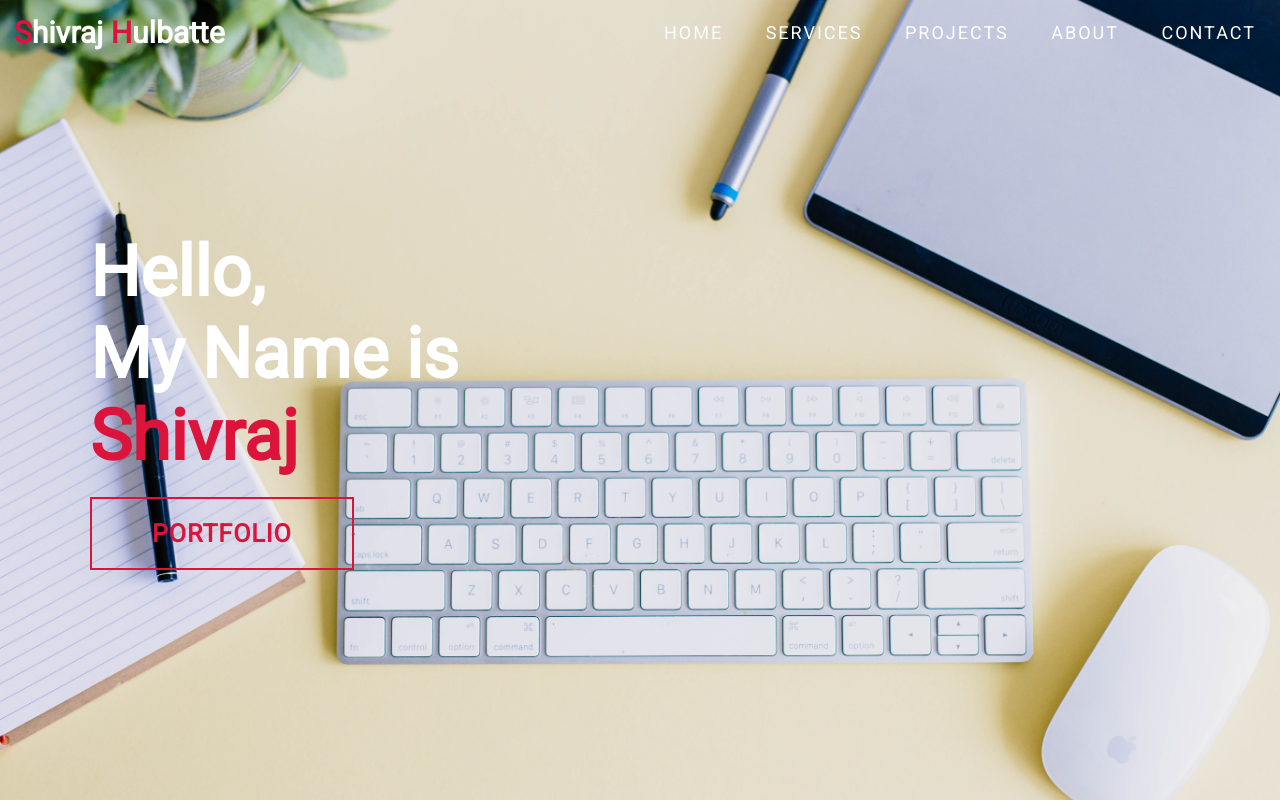
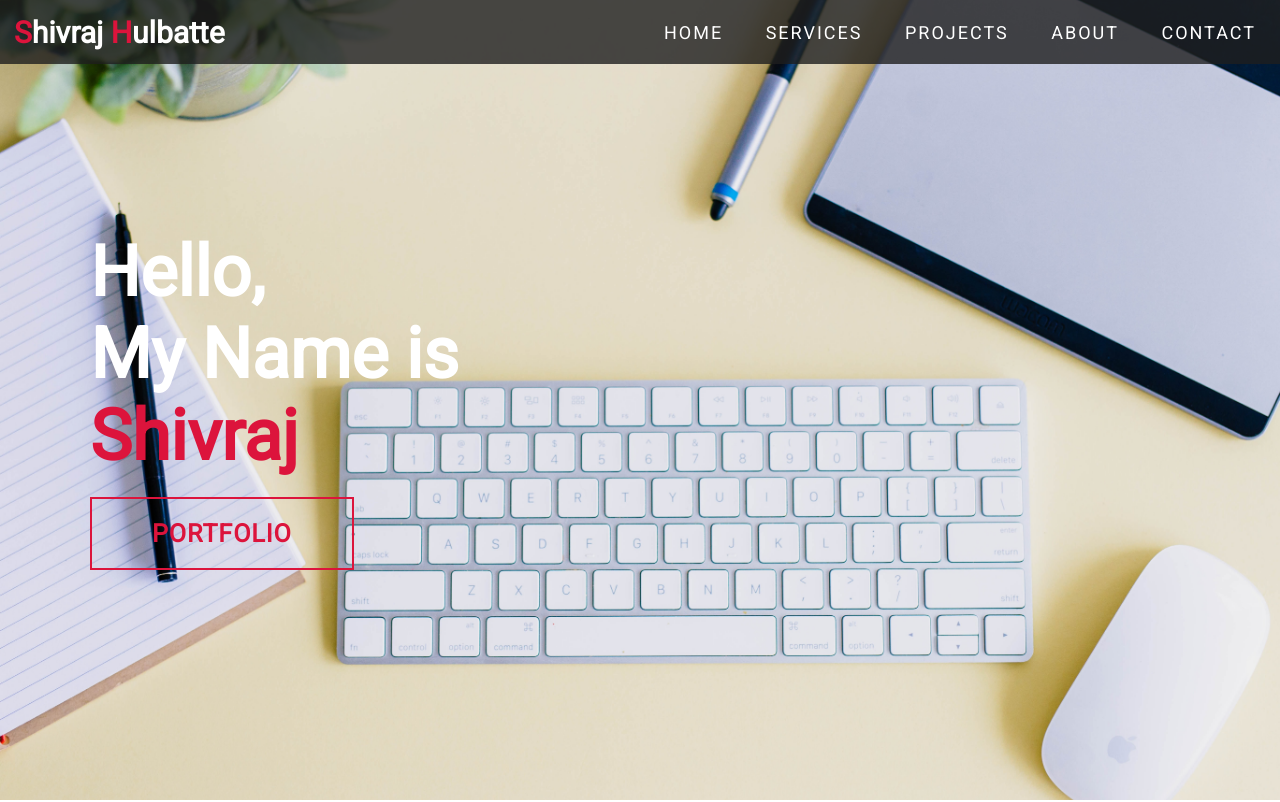
Before and after one commit to shivrajpro/portfolio-template-1, a plain HTML site: page index.html in a window 1280 px wide. Shown: the top 802 px of the page. Drawn offline with Linux system fonts and the light colour scheme.

Commit message:
adding improvements

```diff
--- a/app.js
+++ b/app.js
@@ -14,7 +14,7 @@ document.addEventListener('scroll', ()=>{
     if(scroll_position > 250)
     header.style.backgroundColor = '#29323c';
     else
-    header.style.backgroundColor = 'transparent';
+    header.style.backgroundColor = 'rgba(31, 30, 30, 0.8)';
 })
 
 menu_item.forEach((item)=>{
--- a/index.html
+++ b/index.html
@@ -131,7 +131,7 @@
     <section id="about">
         <div class="about container">
             <div class="col-left">
-                <div class="about-img"><img src="./img/office.jpg" alt="ofc"></div>
+                <div class="about-img"><img src="./img/note.png" alt="note"></div>
             </div>
             <div class="col-right">
                 <h1 class="section-title">ABOUT <span>ME</span></h1>
--- a/style.css
+++ b/style.css
@@ -90,7 +90,7 @@ p{
 
 #header .header{
     min-height: 8vh;
-    background-color: rgba(31, 30, 30, 0.24);
+    background-color: rgba(31, 30, 30, 0.8);
     transition: .3s ease background-color;
 }
 
```
Also changed, not shown: img/my pic.jpg (added).
